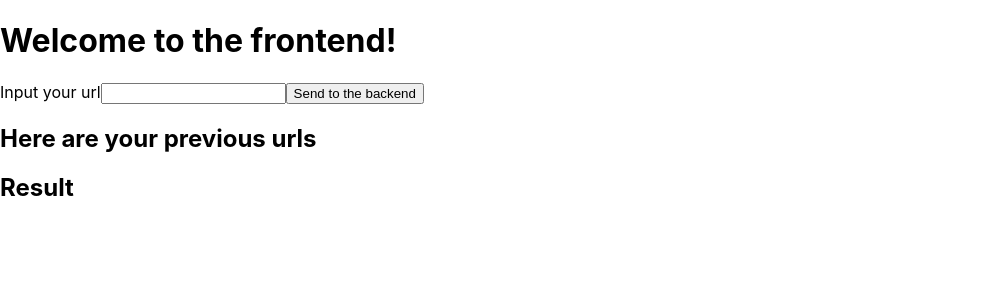
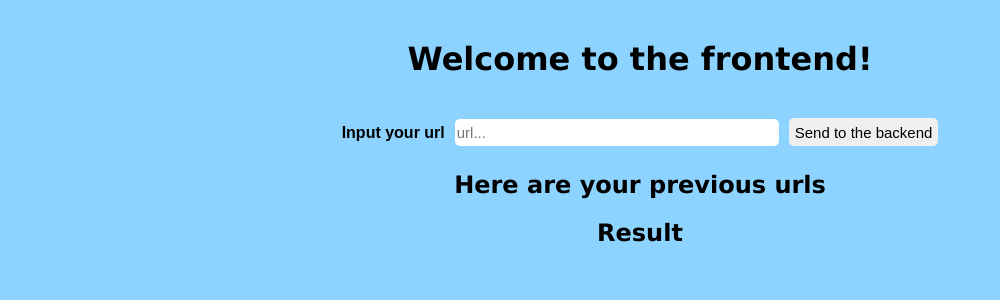
Before and after one commit to wlcreate/nate-challenge, a React (Create React App) app in the folder frontend/: page / in a window 1280 px wide. Shown: the top 300 px of the page, without its empty margins (0-1000 px from the left). Built offline with nearby package versions, Linux system fonts and the light colour scheme.

Commit message:
adds styling

```diff
--- a/frontend/src/App.css
+++ b/frontend/src/App.css
@@ -1,38 +1,39 @@
-.App {
+body {
+  height: 100%;
+  background: #8cd3ff;
+  font-family: Arial, Helvetica, sans-serif;
   text-align: center;
 }
 
-.App-logo {
-  height: 40vmin;
-  pointer-events: none;
+h1 {
+  font-family: Verdana, Geneva, Tahoma, sans-serif;
+  margin: 40px;
 }
 
-@media (prefers-reduced-motion: no-preference) {
-  .App-logo {
-    animation: App-logo-spin infinite 20s linear;
-  }
+form {
+  margin: 25px;
 }
 
-.App-header {
-  background-color: #282c34;
-  min-height: 100vh;
-  display: flex;
-  flex-direction: column;
-  align-items: center;
-  justify-content: center;
-  font-size: calc(10px + 2vmin);
-  color: white;
+label {
+  font-size: 16px;
+  font-weight: bold;
 }
 
-.App-link {
-  color: #61dafb;
+input[type="text"] {
+  outline: none;
+  border: none;
+  margin: 0px 10px;
+  width: 20rem;
+  height: 25px;
+  border-radius: 5px;
+  font-size: 15px;
 }
 
-@keyframes App-logo-spin {
-  from {
-    transform: rotate(0deg);
-  }
-  to {
-    transform: rotate(360deg);
-  }
+input[type="submit"] {
+  outline: none;
+  border: none;
+  height: 28px;
+  border-radius: 5px;
+  cursor: pointer;
+  font-size: 15px;
 }
--- a/frontend/src/App.js
+++ b/frontend/src/App.js
@@ -1,4 +1,5 @@
 import React, {useState} from "react";
+import './App.css'
 import UserHistory from "./Components/UserHistory/UserHistory";
 import Result from './Components/Result/Result';
 
@@ -38,11 +39,16 @@ const App = () => {
   }
 
   return (
-    <div className="App">
+    <div>
       <h1>Welcome to the frontend!</h1>
       <form onSubmit={handleSubmit}>
         <label>Input your url</label>
-        <input onChange={handleChange} value={url} />
+        <input
+          type="text"
+          onChange={handleChange}
+          value={url}
+          placeholder="url..."
+        />
         <input type="submit" value="Send to the backend" />
       </form>
       <UserHistory urls={urls}/>
--- /dev/null
+++ b/frontend/src/Components/Result/Result.css
@@ -0,0 +1,4 @@
+.result-container div {
+    margin: 0 auto;
+    text-align: left;
+}
--- a/frontend/src/Components/Result/Result.js
+++ b/frontend/src/Components/Result/Result.js
@@ -1,6 +1,7 @@
 import React from 'react';
 import {FixedSizeList as List} from 'react-window';
 import ResultRow from './ResultRow'
+import './Result.css'
 
 const Result = (props) => {
 
@@ -13,13 +14,13 @@ const Result = (props) => {
     })
 
     return (
-        <div>
+        <div className="result-container">
             <h2>Result</h2>
             <List
                 height={400}
                 itemCount={Object.keys(result).length}
                 itemSize={30}
-                width={400}
+                width={200}
                 itemData={rowData}
                 {...props}
             >
--- /dev/null
+++ b/frontend/src/Components/UserHistory/UserHistory.css
@@ -0,0 +1,11 @@
+h2 {
+    font-family: Verdana, Geneva, Tahoma, sans-serif;
+}
+
+ul {
+    list-style-type: none;
+}
+
+li {
+    margin: 5px 0px;
+}
--- a/frontend/src/Components/UserHistory/UserHistory.js
+++ b/frontend/src/Components/UserHistory/UserHistory.js
@@ -1,4 +1,5 @@
 import React from 'react';
+import './UserHistory.css';
 
 const UserHistory = (props) => {
 
```
